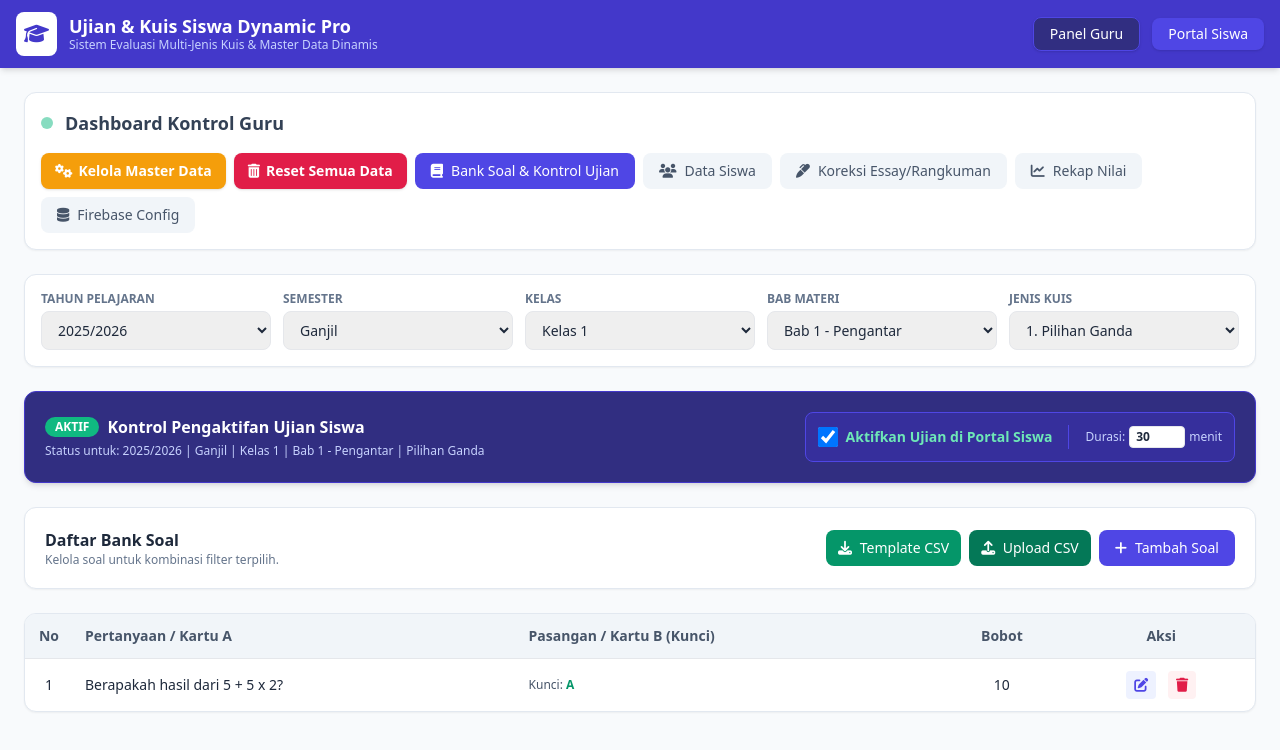
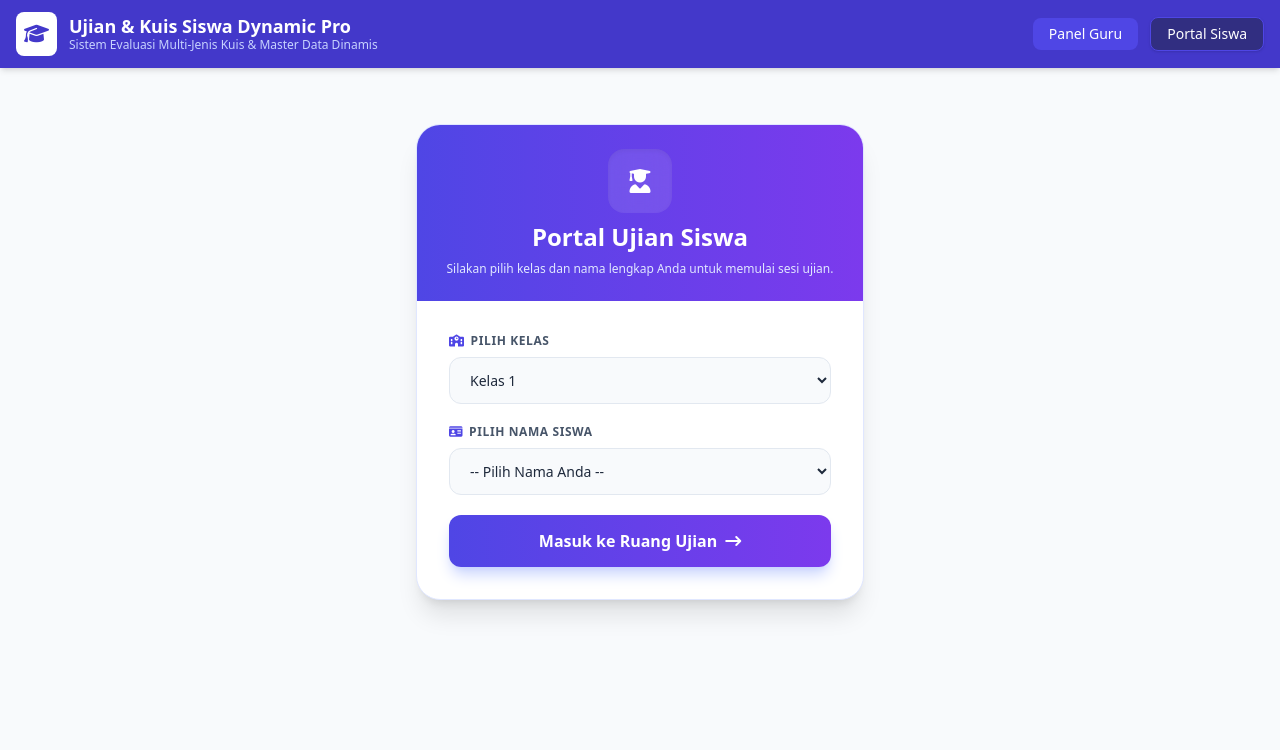
Before and after one commit to mlisin06/quizmaster-web, a plain HTML site: page index.html in a window 1280 px wide. Drawn offline with nearby package versions, Linux system fonts and the light colour scheme.

Commit message:
Update role handling and button styles in index.html

```diff
--- a/index.html
+++ b/index.html
@@ -48,8 +48,8 @@
                 <button onclick="triggerDemoMode()" class="hidden px-3 py-1.5 rounded-lg text-xs font-bold bg-amber-500 hover:bg-amber-600 text-white transition shadow items-center gap-1.5">
                     <i class="fa-solid fa-wand-magic-sparkles"></i> Mode Demo Cepat
                 </button>
-                <button onclick="requestPinGuru()" id="btnRoleGuru" class="px-4 py-1.5 rounded-lg text-sm font-medium bg-indigo-900 border border-indigo-600 transition shadow">Panel Guru</button>
-                <button onclick="switchRole('siswa')" id="btnRoleSiswa" class="px-4 py-1.5 rounded-lg text-sm font-medium bg-indigo-600 hover:bg-indigo-500 transition shadow">Portal Siswa</button>
+                <button onclick="requestPinGuru()" id="btnRoleGuru" class="px-4 py-1.5 rounded-lg text-sm font-medium bg-indigo-600 hover:bg-indigo-500 transition shadow">Panel Guru</button>
+                <button onclick="switchRole('siswa')" id="btnRoleSiswa" class="px-4 py-1.5 rounded-lg text-sm font-medium bg-indigo-900 border border-indigo-600 transition shadow">Portal Siswa</button>
             </div>
         </div>
     </header>
@@ -58,7 +58,7 @@
     <main class="flex-grow max-w-7xl w-full mx-auto p-4 sm:p-6">
 
         <!-- ================= PANEL GURU ================= -->
-        <section id="panelGuru" class="space-y-6">
+        <section id="panelGuru" class="space-y-6 hidden">
             <div class="bg-white p-4 rounded-xl shadow-sm border border-slate-200 flex flex-wrap items-center justify-between gap-4">
                 <div class="flex items-center space-x-3">
                     <span class="inline-block w-3 h-3 bg-emerald-500 rounded-full animate-pulse"></span>
@@ -66,7 +66,6 @@
                 </div>
                 <div class="flex flex-wrap gap-2">
                     <button onclick="openMasterModal()" class="px-3.5 py-2 rounded-lg text-sm font-bold bg-amber-500 hover:bg-amber-600 text-white transition shadow"><i class="fa-solid fa-gears mr-1.5"></i>Kelola Master Data</button>
-                    <!-- Tombol Reset Semua Data Ditambahkan di Sini -->
                     <button onclick="resetSemuaDataAplikasi()" class="px-3.5 py-2 rounded-lg text-sm font-bold bg-rose-600 hover:bg-rose-700 text-white transition shadow"><i class="fa-solid fa-trash-can mr-1.5"></i>Reset Semua Data</button>
 
                     <button onclick="switchGuruTab('tabBankSoal')" class="guru-tab px-4 py-2 rounded-lg text-sm font-medium bg-indigo-600 text-white" data-tab="tabBankSoal"><i class="fa-solid fa-book mr-2"></i>Bank Soal & Kontrol Ujian</button>
@@ -279,7 +278,7 @@
         </section>
 
         <!-- ================= PANEL SISWA ================= -->
-        <section id="panelSiswa" class="space-y-6 hidden">
+        <section id="panelSiswa" class="space-y-6">
 
             <!-- 1. Form Login Siswa -->
             <div id="siswaLoginCard" class="max-w-md mx-auto bg-white rounded-3xl shadow-xl border border-indigo-100 overflow-hidden mt-8 transition-all">
@@ -530,7 +529,7 @@
     <!-- Script Aplikasi Utama -->
     <script>
         let state = {
-            role: 'guru',
+            role: 'siswa', // Default awal diatur ke Portal Siswa
             activeGuruTab: 'tabBankSoal',
             master: {
                 tp: ['2025/2026', '2026/2027'],
@@ -559,10 +558,18 @@
             loadSavedFirebaseConfig();
             renderMasterDropdowns();
             setupFilterListeners();
-            renderGuru();
             updatePendingBadge();
 
+            // PENDETEKSI URL PARAMETER (?role=guru atau ?role=siswa)
             const urlParams = new URLSearchParams(window.location.search);
+            const roleParam = urlParams.get('role');
+
+            if (roleParam === 'guru') {
+                switchRole('guru');
+            } else {
+                switchRole('siswa'); // Default: Mengarahkan langsung ke Portal Siswa
+            }
+
             if(urlParams.get('demo') === 'true') {
                 triggerDemoMode();
             }
```
